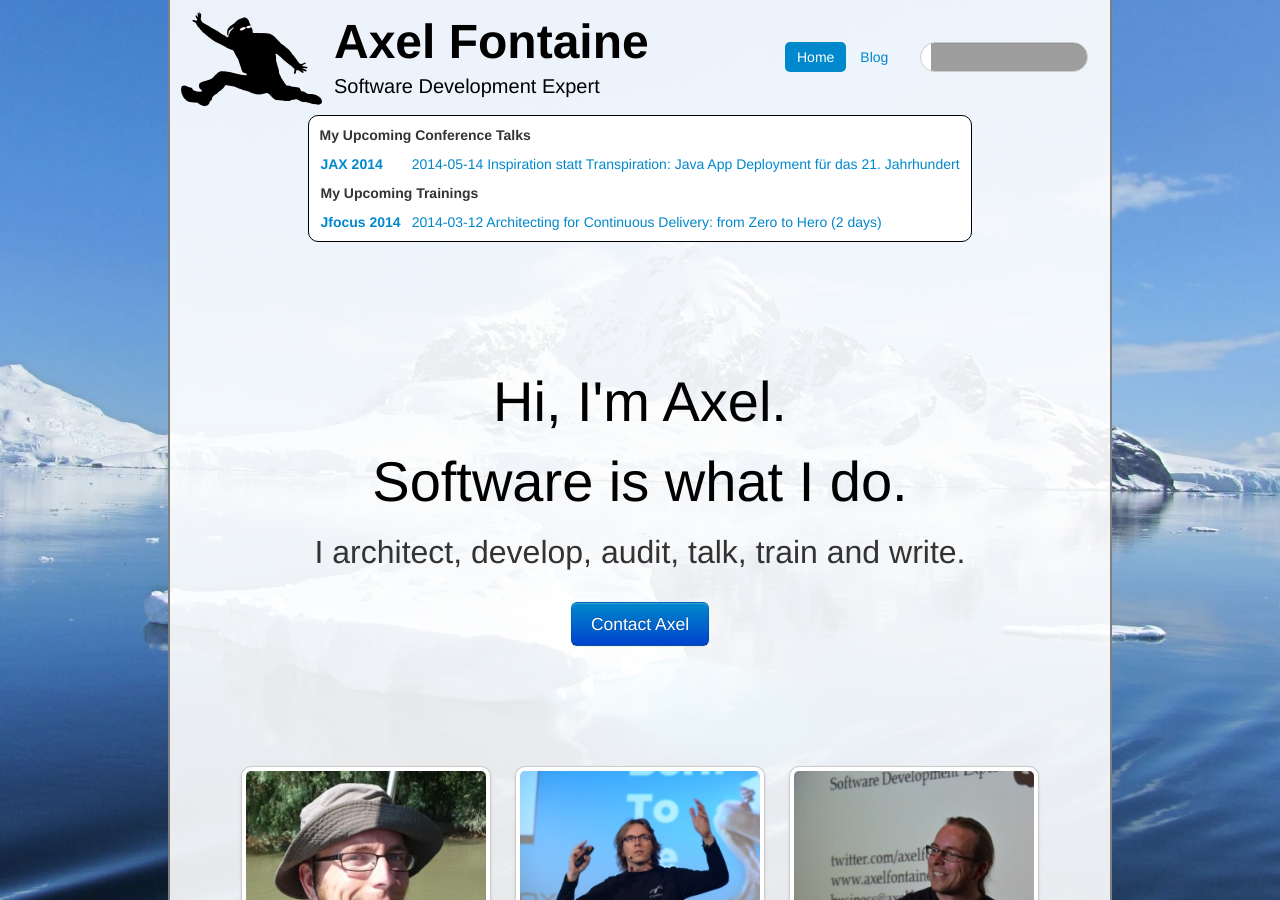
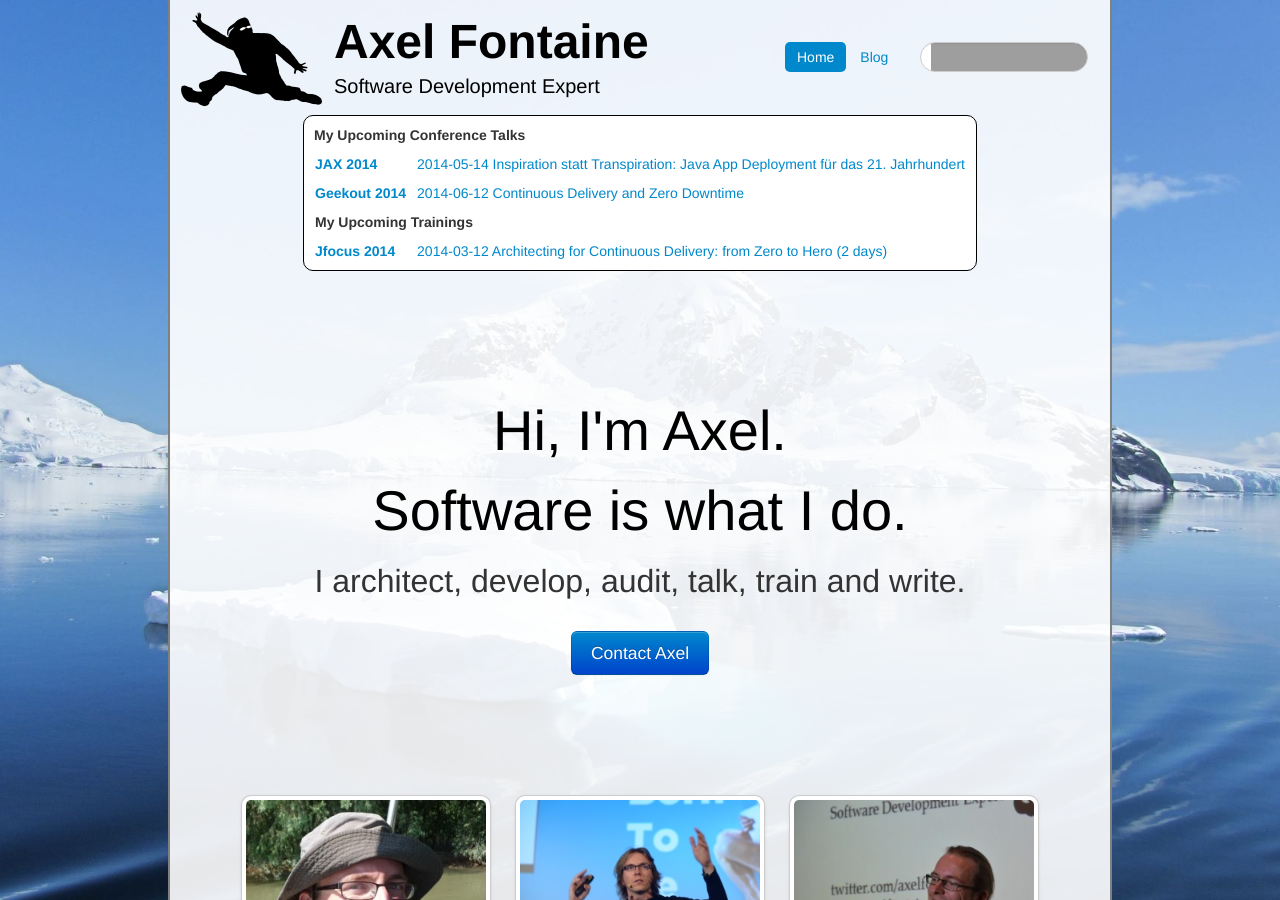
Before and after one commit to axelfontaine/axelfontaine.com, a Jekyll site: the page built from index.html, in a window 1280 px wide and 900 px high. Built offline with Jekyll 4.4.1, drawn with Linux system fonts in a browser that asks for light colours; comment, search, counter and statistics services are not loaded; grey boxes are pictures that could not be loaded.

Commit message:
Added Geekout Talk

```diff
--- a/assets/index.js
+++ b/assets/index.js
@@ -73,7 +73,12 @@ function initTalksMap() {
 
     //Coordinate lookup: http://www.mapcoordinates.net/en
     var talks = [
-        ['JAX 2014', 'Mainz, Germany', 49.9928617, 8.2472526,
+        ['Geekout 2014', 'Tallinn, Estonia', 59.4369608, 24.7535746,
+            [
+                ['2014-06-12', 'Continuous Delivery and Zero Downtime', 'http://2014.geekout.ee/']
+            ]
+        ],
+       ['JAX 2014', 'Mainz, Germany', 49.9928617, 8.2472526,
             [
                 ['2014-05-14', 'Inspiration statt Transpiration: Java App Deployment für das 21. Jahrhundert', 'http://jax.de/']
             ]
--- a/index.html
+++ b/index.html
@@ -12,6 +12,12 @@ pill: home
             <td><a href="http://www.jax.de">JAX 2014</a></td>
             <td>
                 <a href="http://www.jax.de">2014-05-14 Inspiration statt Transpiration: Java App Deployment für das 21. Jahrhundert</a><br/>
+            </td>
+        </tr>
+        <tr>
+            <td><a href="http://2014.geekout.ee/">Geekout 2014</a></td>
+            <td>
+                <a href="http://2014.geekout.ee/">2014-06-12 Continuous Delivery and Zero Downtime</a><br/>
             </td>
         </tr>
         <tr>
```
